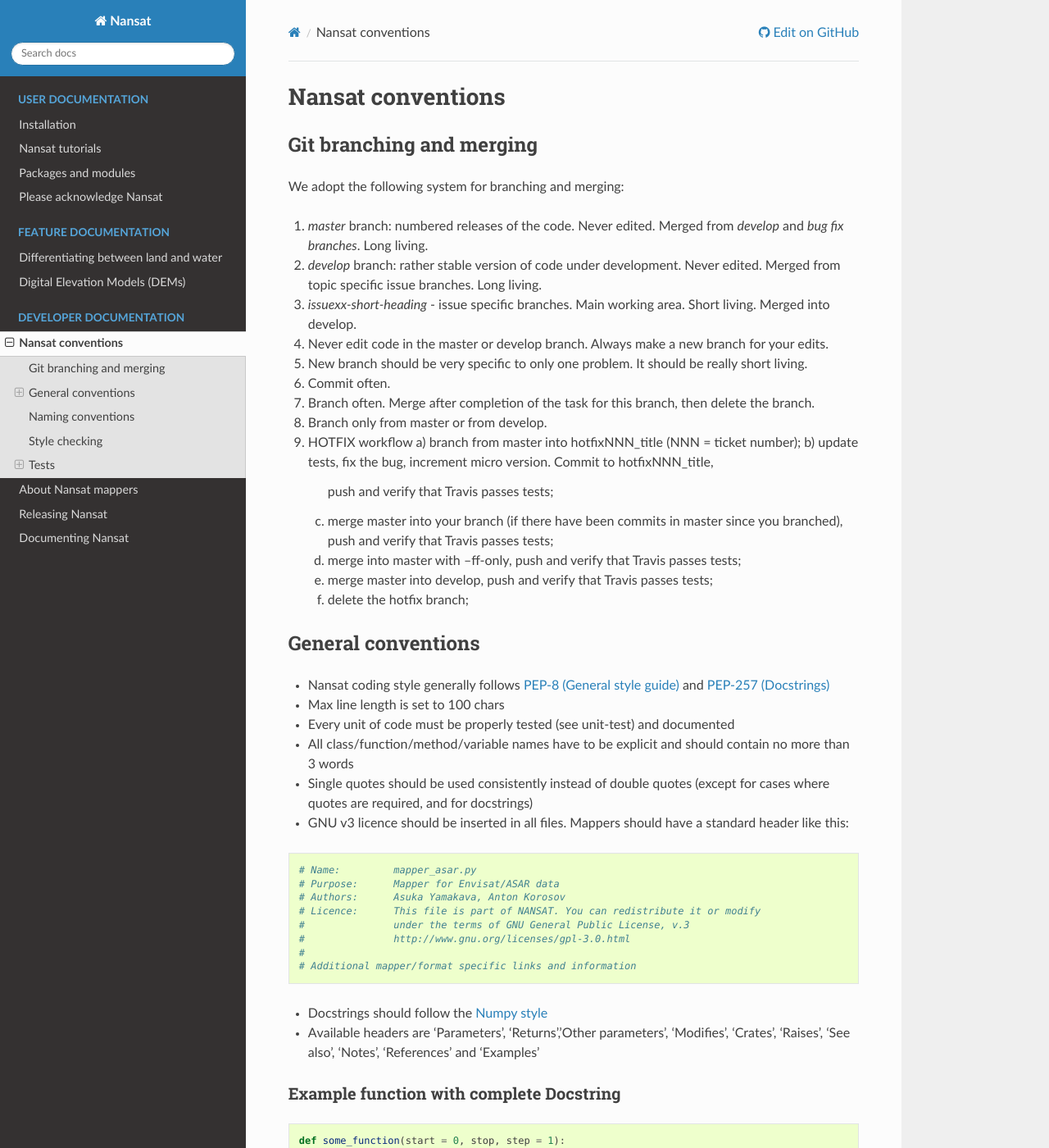
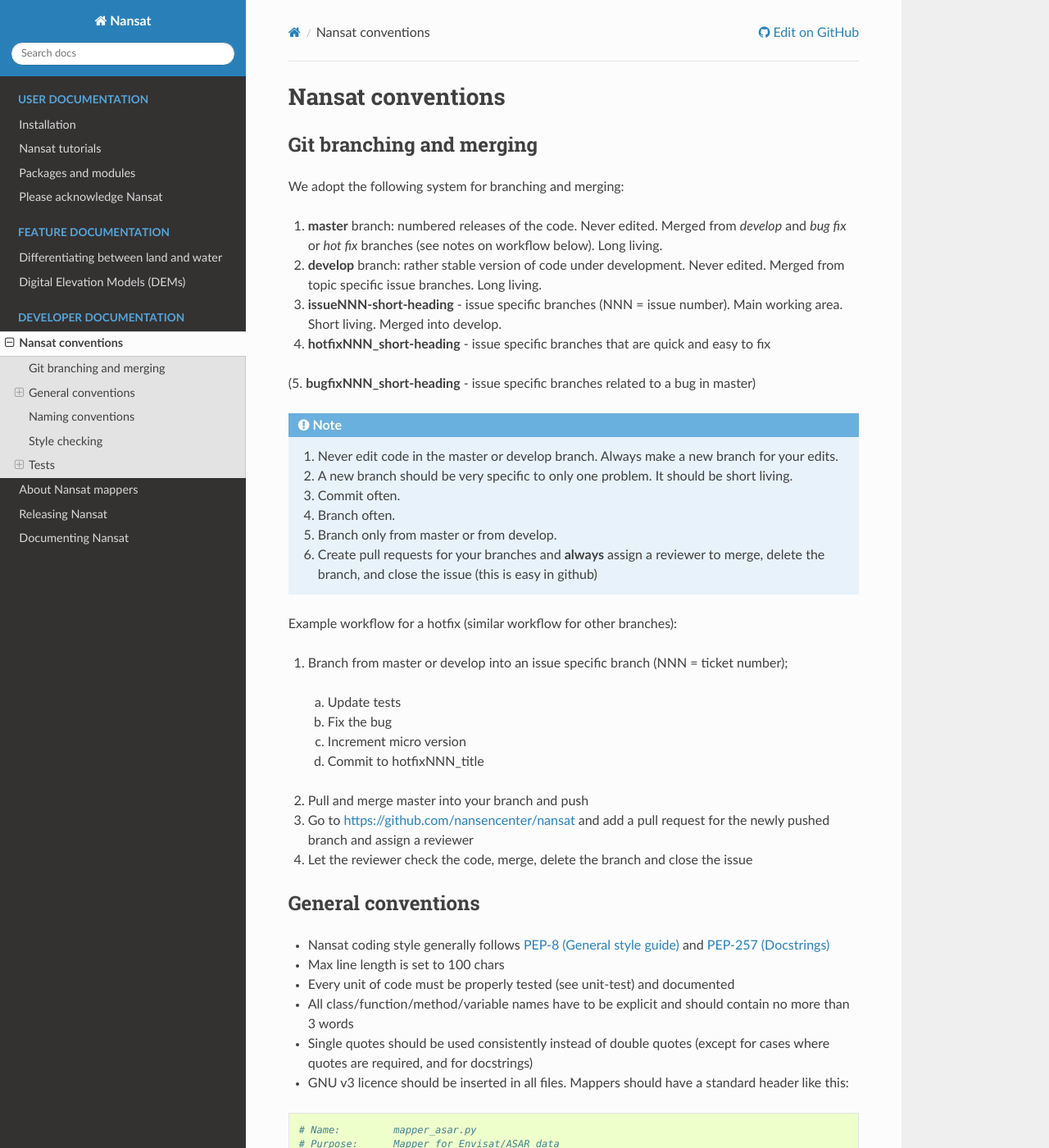
Before and after one commit to nansencenter/nansat, a Sphinx documentation site: the page built from docs/source/conventions.rst, in a window 1280 px wide and 1400 px high. Shown: the whole window at 82% size. Built offline with Sphinx 7.4.7 and the Read the Docs theme 2.0.0, drawn with Linux system fonts in a browser that asks for light colours.

Commit message:
#222: suggestion for conventions on branching and merging.

```diff
--- a/docs/source/conventions.rst
+++ b/docs/source/conventions.rst
@@ -6,24 +6,33 @@
 
 We adopt the following system for branching and merging:
 
-1. *master* branch: numbered releases of the code. Never edited. Merged from *develop* and *bug fix branches*. Long living.
-2. *develop* branch: rather stable version of code under development. Never edited. Merged from topic specific issue branches. Long living.
-3. *issuexx-short-heading* - issue specific branches. Main working area. Short living. Merged into develop.
-4. Never edit code in the master or develop branch. Always make a new branch for your edits.
-5. New branch should be very specific to only one problem. It should be really short living.
-6. Commit often.
-7. Branch often. Merge after completion of the task for this branch, then delete the branch.
-8. Branch only from master or from develop.
-9. HOTFIX workflow
-   a) branch from master into hotfixNNN_title (NNN = ticket number);
-   b) update tests, fix the bug, increment micro version. Commit to hotfixNNN_title,
-      push and verify that Travis passes tests;
-   c) merge master into your branch (if there have been commits in master since you branched),
-      push and verify that Travis passes tests;
-   d) merge into master with --ff-only, push and verify that Travis passes tests;
-   e) merge master into develop, push and verify that Travis passes tests;
-   f) delete the hotfix branch;
+1. **master** branch: numbered releases of the code. Never edited. Merged from *develop* and *bug fix* or *hot fix* branches (see notes on workflow below). Long living.
+2. **develop** branch: rather stable version of code under development. Never edited. Merged from topic specific issue branches. Long living.
+3. **issueNNN-short-heading** - issue specific branches (NNN = issue number). Main working area. Short living. Merged into develop.
+4. **hotfixNNN_short-heading** - issue specific branches that are quick and easy to fix
 
+(5. **bugfixNNN_short-heading** - issue specific branches related to a bug in master)
+
+.. note::
+
+   1. Never edit code in the master or develop branch. Always make a new branch for your edits.
+   2. A new branch should be very specific to only one problem. It should be short living.
+   3. Commit often.
+   4. Branch often.
+   5. Branch only from master or from develop.
+   6. Create pull requests for your branches and **always** assign a reviewer to merge, delete the branch, and close the issue (this is easy in github)
+
+Example workflow for a hotfix (similar workflow for other branches):
+
+1. Branch from master or develop into an issue specific branch (NNN = ticket number);
+  a) Update tests
+  b) Fix the bug
+  c) Increment micro version
+  d) Commit to hotfixNNN_title
+2. Pull and merge master into your branch and push
+3. Go to `<https://github.com/nansencenter/nansat>`_ and add a pull request for the newly pushed
+   branch and assign a reviewer
+4. Let the reviewer check the code, merge, delete the branch and close the issue
 
 
 General conventions
```
